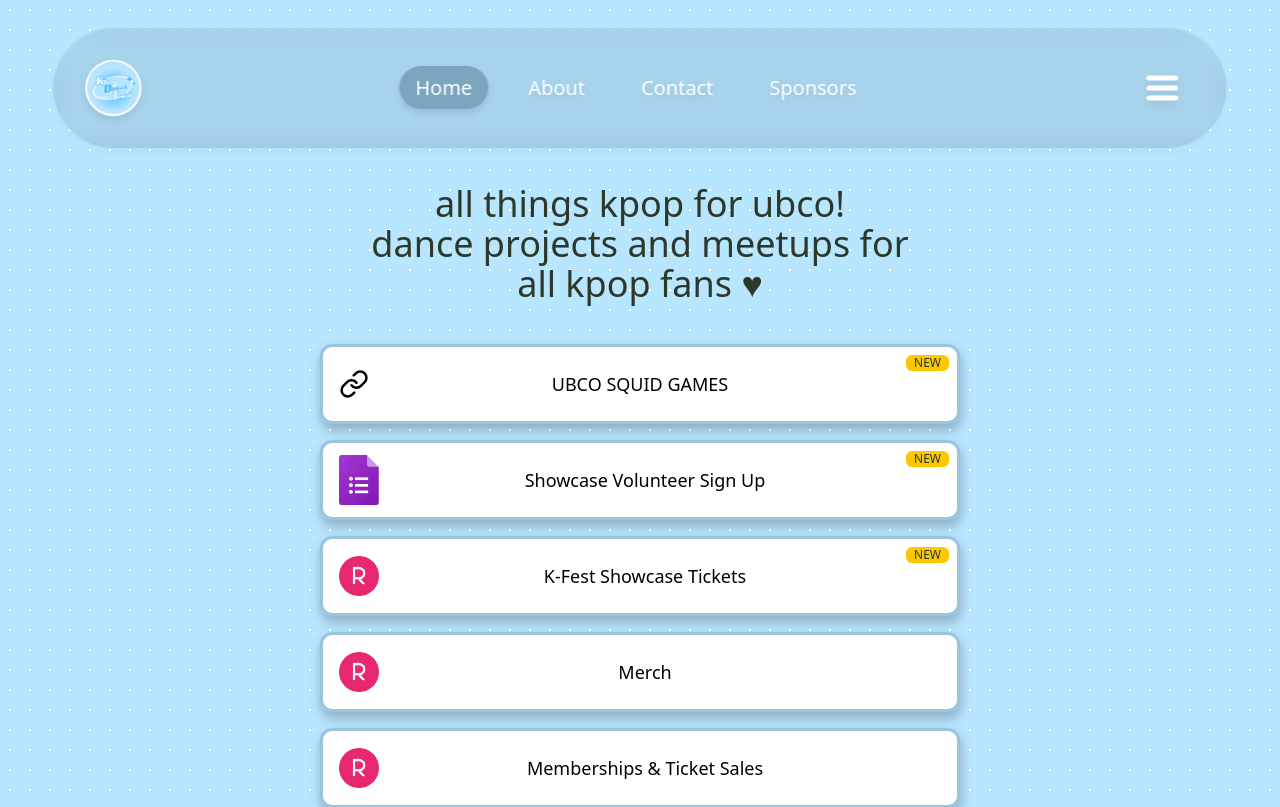
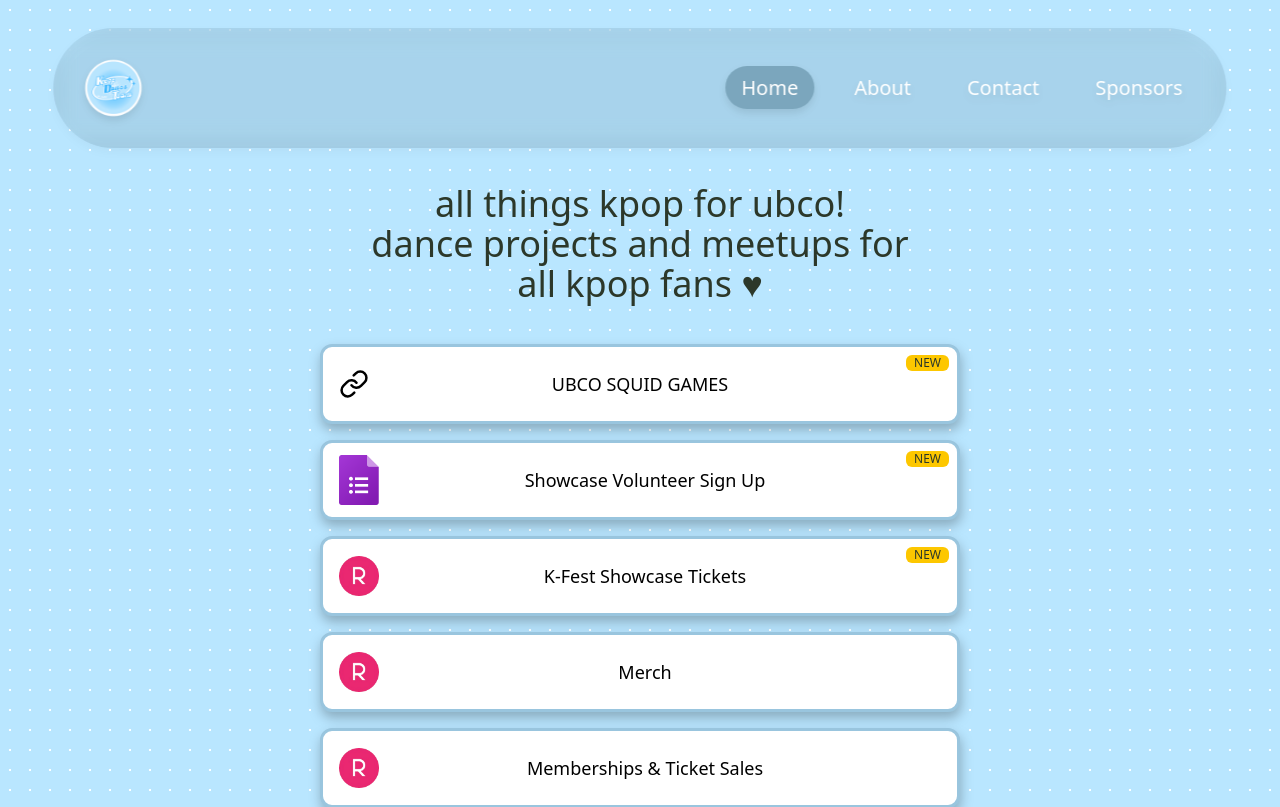
Before and after one commit to kdtsuo/vite, a React (Vite) app: page / in a window 1280 px wide. Shown: the top 807 px of the page. Built offline with nearby package versions, Linux system fonts and the light colour scheme.

Commit message:
update GitHub links in Navbar and Contacts components to point to the new repository

```diff
--- a/src/components/Navbar.tsx
+++ b/src/components/Navbar.tsx
@@ -56,7 +56,7 @@ export default function Navbar() {
       alt: "discord",
     },
     {
-      href: "https://www.github.com/kdtsuo/kdtsuo.github.io",
+      href: "https://www.github.com/kdtsuo/v3",
       imgSrc: githublogo,
       alt: "github",
     },
@@ -83,7 +83,7 @@ export default function Navbar() {
           <div className="hidden md:flex space-x-6 text-xl">{links}</div>
 
           {/* Mobile Menu Button using Sheet from shadcn */}
-          <div className="">
+          <div className="md:hidden">
             <Sheet open={open} onOpenChange={setOpen}>
               <SheetTrigger asChild>
                 <IconButton icon={Menu} style="cursor-pointer drop-shadow-md" />
--- a/src/pages/Contacts.tsx
+++ b/src/pages/Contacts.tsx
@@ -106,7 +106,7 @@ export default function Contacts() {
     },
     {
       icon: githublogo,
-      href: "https://github.com/kdtsuo/kdtsuo.github.io-vite",
+      href: "https://github.com/kdtsuo/v3",
       title: "GitHub",
     },
     {
```
